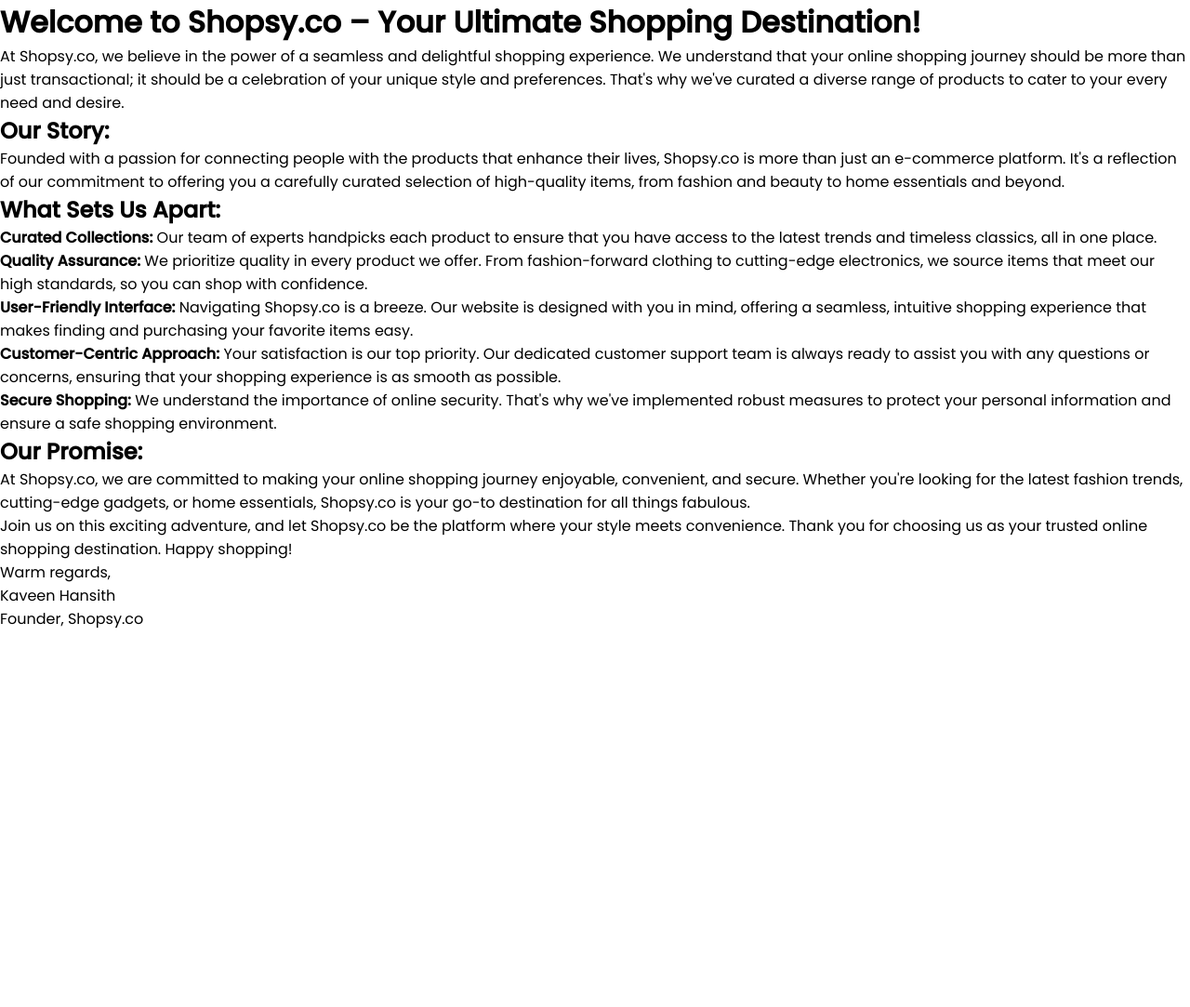
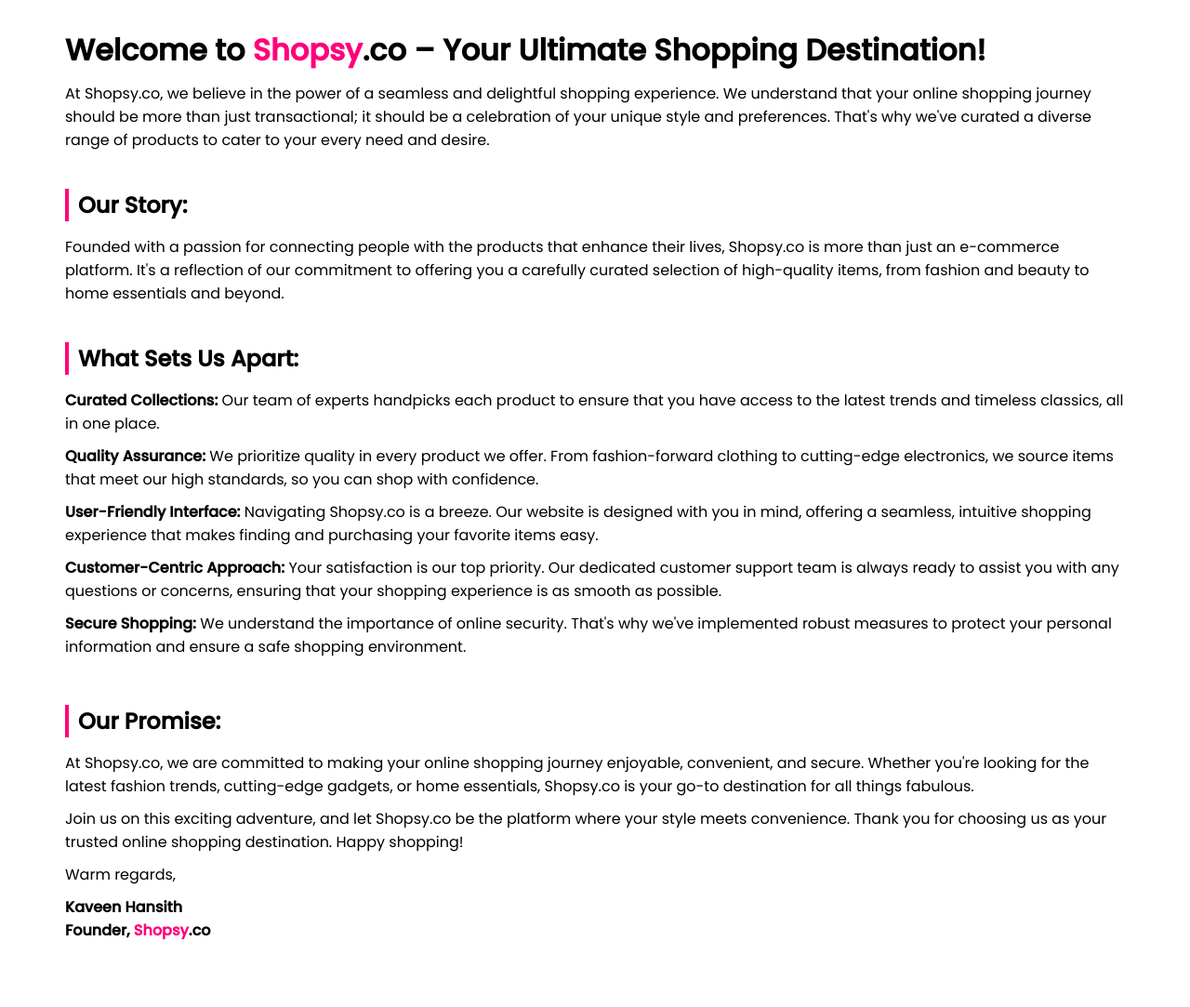
Before and after one commit to Kaveenxz/NIBM-project, a PHP site: page /html/about.html in a window 1280 px wide. Shown: the part 208-1291 px from the top of the page at 93% size. Before the commit the page ends 884 px from the top, so only its background shows below. Run offline with PHP 8.4, Linux system fonts and the light colour scheme.

Commit message:
about section css

```diff
--- a/html/about.html
+++ b/html/about.html
@@ -1,5 +1,6 @@
 <!DOCTYPE html>
 <html lang="en">
+
 <head>
     <meta charset="UTF-8">
     <meta name="viewport" content="width=device-width, initial-scale=1.0">
@@ -7,6 +8,7 @@
     <link rel="icon" type="image/x-icon" href="/images/shopping-bag.png">
     <title>About Us</title>
 </head>
+
 <body>
     <header class="header">
         <h1>SHOPSY<span>.CO</span></h1>
@@ -54,28 +56,57 @@
         </nav>
     </header>
 
-    <div class="container">
-        <h1>Welcome to Shopsy.co – Your Ultimate Shopping Destination!</h1>
-        <p>At Shopsy.co, we believe in the power of a seamless and delightful shopping experience. We understand that your online shopping journey should be more than just transactional; it should be a celebration of your unique style and preferences. That's why we've curated a diverse range of products to cater to your every need and desire.</p>
+    <div class="about-us">
+        <div class="head">
+            <h1>Welcome to <span>Shopsy</span>.co – Your Ultimate Shopping Destination!</h1>
+            <p>At Shopsy.co, we believe in the power of a seamless and delightful shopping experience. We understand
+                that your online shopping journey should be more than just transactional; it should be a celebration of
+                your unique style and preferences. That's why we've curated a diverse range of products to cater to your
+                every need and desire.</p>
 
-        <h2>Our Story:</h2>
-        <p>Founded with a passion for connecting people with the products that enhance their lives, Shopsy.co is more than just an e-commerce platform. It's a reflection of our commitment to offering you a carefully curated selection of high-quality items, from fashion and beauty to home essentials and beyond.</p>
+        </div>
+        <div class="story">
+            <h2>Our Story:</h2>
+            <p>Founded with a passion for connecting people with the products that enhance their lives, Shopsy.co is
+                more than just an e-commerce platform. It's a reflection of our commitment to offering you a carefully
+                curated selection of high-quality items, from fashion and beauty to home essentials and beyond.</p>
 
-        <h2>What Sets Us Apart:</h2>
-        <ol>
-            <li><strong>Curated Collections:</strong> Our team of experts handpicks each product to ensure that you have access to the latest trends and timeless classics, all in one place.</li>
-            <li><strong>Quality Assurance:</strong> We prioritize quality in every product we offer. From fashion-forward clothing to cutting-edge electronics, we source items that meet our high standards, so you can shop with confidence.</li>
-            <li><strong>User-Friendly Interface:</strong> Navigating Shopsy.co is a breeze. Our website is designed with you in mind, offering a seamless, intuitive shopping experience that makes finding and purchasing your favorite items easy.</li>
-            <li><strong>Customer-Centric Approach:</strong> Your satisfaction is our top priority. Our dedicated customer support team is always ready to assist you with any questions or concerns, ensuring that your shopping experience is as smooth as possible.</li>
-            <li><strong>Secure Shopping:</strong> We understand the importance of online security. That's why we've implemented robust measures to protect your personal information and ensure a safe shopping environment.</li>
-        </ol>
+        </div>
+        <div class="apart">
+            <h2>What Sets Us Apart:</h2>
+            <ul>
+                <li><strong>Curated Collections:</strong> Our team of experts handpicks each product to ensure that you
+                    have access to the latest trends and timeless classics, all in one place.</li>
+                <li><strong>Quality Assurance:</strong> We prioritize quality in every product we offer. From
+                    fashion-forward clothing to cutting-edge electronics, we source items that meet our high standards,
+                    so you can shop with confidence.</li>
+                <li><strong>User-Friendly Interface:</strong> Navigating Shopsy.co is a breeze. Our website is designed
+                    with you in mind, offering a seamless, intuitive shopping experience that makes finding and
+                    purchasing your favorite items easy.</li>
+                <li><strong>Customer-Centric Approach:</strong> Your satisfaction is our top priority. Our dedicated
+                    customer support team is always ready to assist you with any questions or concerns, ensuring that
+                    your shopping experience is as smooth as possible.</li>
+                <li><strong>Secure Shopping:</strong> We understand the importance of online security. That's why we've
+                    implemented robust measures to protect your personal information and ensure a safe shopping
+                    environment.</li>
+            </ul>
+        </div>
 
-        <h2>Our Promise:</h2>
-        <p>At Shopsy.co, we are committed to making your online shopping journey enjoyable, convenient, and secure. Whether you're looking for the latest fashion trends, cutting-edge gadgets, or home essentials, Shopsy.co is your go-to destination for all things fabulous.</p>
-        <p>Join us on this exciting adventure, and let Shopsy.co be the platform where your style meets convenience. Thank you for choosing us as your trusted online shopping destination. Happy shopping!</p>
+        <div class="promis">
+            <h2>Our Promise:</h2>
+            <p>At Shopsy.co, we are committed to making your online shopping journey enjoyable, convenient, and secure.
+                Whether you're looking for the latest fashion trends, cutting-edge gadgets, or home essentials,
+                Shopsy.co is your go-to destination for all things fabulous.</p>
+            <p>Join us on this exciting adventure, and let Shopsy.co be the platform where your style meets convenience.
+                Thank you for choosing us as your trusted online shopping destination. Happy shopping!</p>
 
-        <p>Warm regards,</p>
-        <p>Kaveen Hansith<br>Founder, Shopsy.co</p>
+            <p>Warm regards,</p>
+
+            <div class="regards">
+                <p>Kaveen Hansith<br>Founder, <span>Shopsy</span>.co</p>
+            </div>
+        </div>
     </div>
 </body>
+
 </html>
--- a/style/style.css
+++ b/style/style.css
@@ -340,3 +340,52 @@ button{
     color: #fff;
     text-align: center;
 }
+.about-us{
+    padding: 30px 70px;
+}
+.about-us span{
+    color: rgb(255, 0, 123);
+}
+.about-us .head{
+    padding-bottom: 40px;
+}
+.about-us .head h1{
+    padding-bottom: 10px;
+}
+.about-us .story{
+    padding-bottom: 40px;
+}
+.about-us .story h2{
+    padding-left:10px ;
+    border-left:4px solid rgb(255, 0, 123);
+    margin-bottom: 15px;
+}
+.about-us .apart{
+    padding-bottom: 40px;
+}
+.about-us .apart h2{
+    padding-left:10px ;
+    border-left:4px solid rgb(255, 0, 123);
+    margin-bottom: 15px;
+}
+.about-us .apart li{
+    padding-bottom: 10px;
+    list-style: none;
+}
+.about-us .promis{
+    margin-bottom: 40px;
+}
+.about-us .promis h2{
+    padding-left:10px ;
+    border-left:4px solid rgb(255, 0, 123);
+    margin-bottom: 15px;
+}
+.about-us .promis p{
+    margin-bottom: 10px;
+}
+.about-us .promis .regards p{
+    font-weight: 600;
+}
+.about-us .promis .regards span{
+    color: rgb(255, 0, 123);
+}
```
